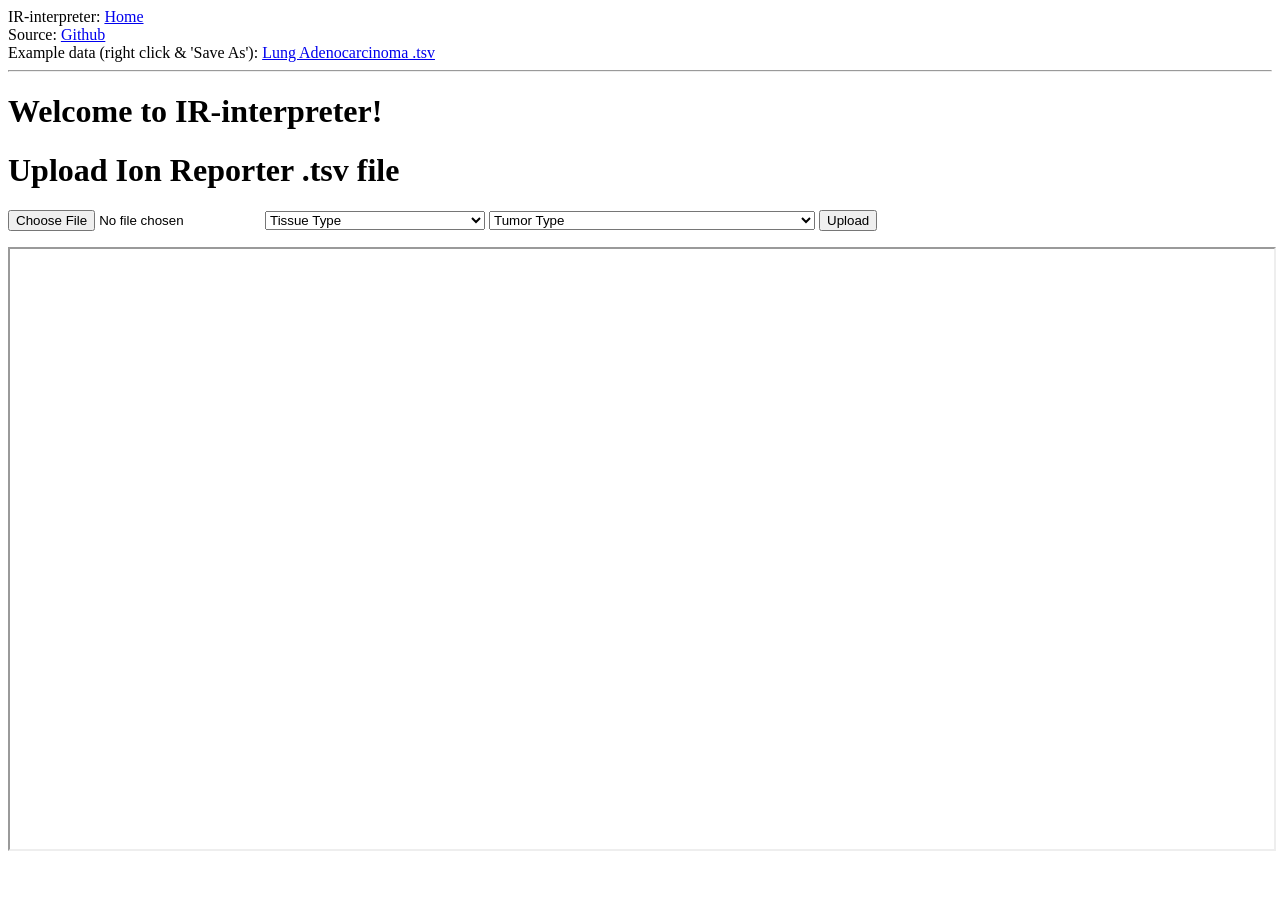
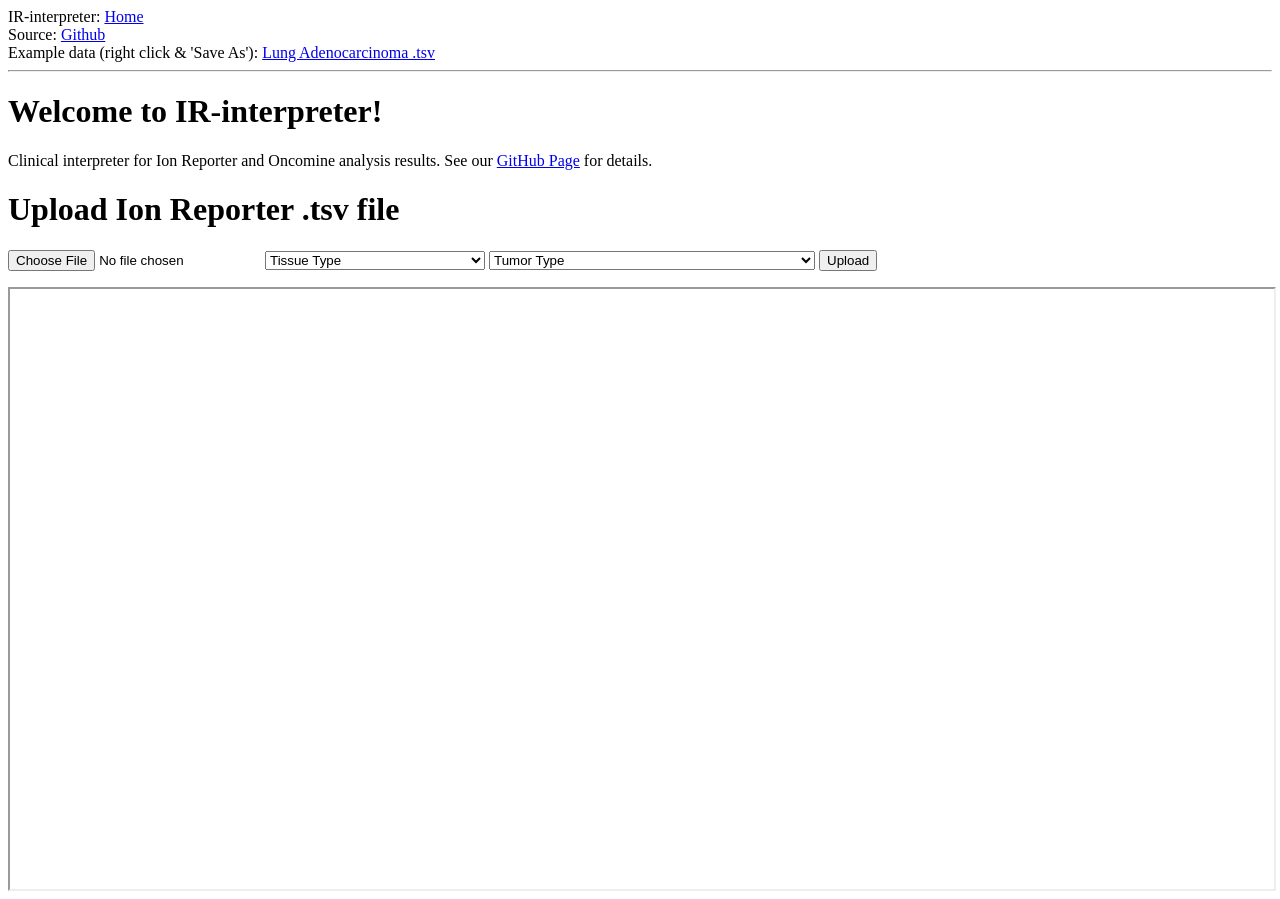
Before and after one commit to NYU-Molecular-Pathology/IR-interpreter, a Flask app: page / in a window 1280 px wide. Before the commit the page ends 851 px from the top, so only its background shows below. Run offline with Flask 2, Linux system fonts and the light colour scheme.

Commit message:
update index.html

```diff
--- a/interpreter/webapp/templates/index.html
+++ b/interpreter/webapp/templates/index.html
@@ -2,4 +2,6 @@
 
 {% block content %}
     <h1>Welcome to IR-interpreter!</h1>
+    Clinical interpreter for Ion Reporter and Oncomine analysis results.
+    See our <a href="https://github.com/NYU-Molecular-Pathology/IR-interpreter">GitHub Page</a> for details.
 {% endblock %}
```
